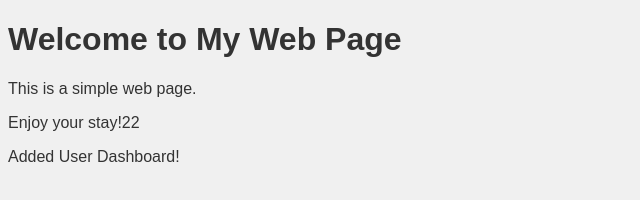
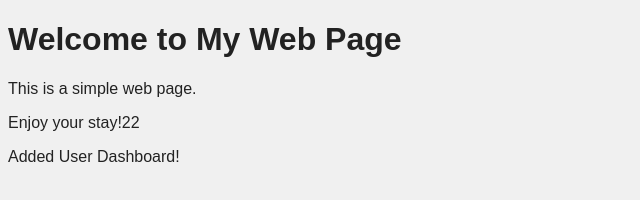
Before and after one commit to KimangKhenng/git-devops, a plain HTML site: page index.html in a window 1280 px wide. Shown: the full height of the page, 0-640 px from the left. Drawn offline with Linux system fonts and the light colour scheme.

Commit message:
FollowTheirs2s

```diff
--- a/style.css
+++ b/style.css
@@ -1,5 +1,5 @@
 body {
     font-family: Arial, sans-serif;
     background-color: #f0f0f0;
-    color: #333;
+    color: #222;
 }
```
